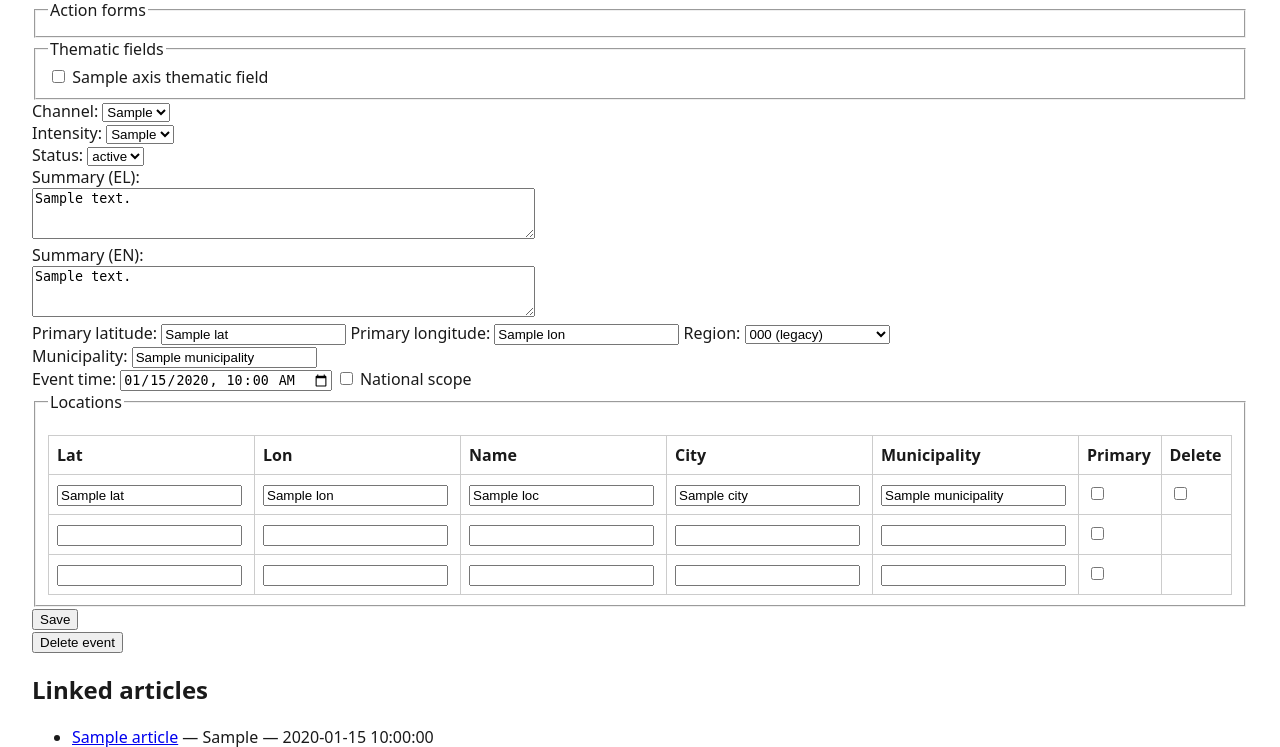
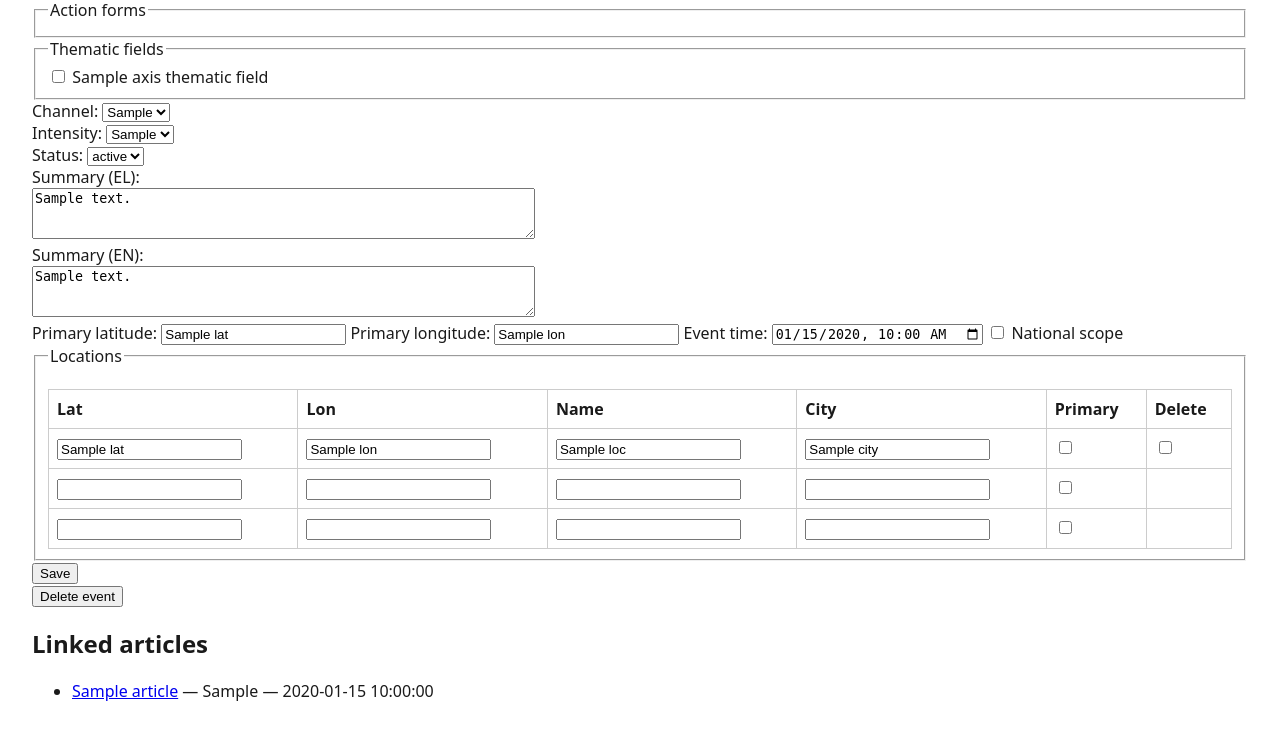
Before and after one commit to NektariosTP/social-reaction-analysis-gr, a FastAPI app: template admin/templates/event_edit.html in a window 1280 px wide. Shown: the part 152-899 px from the top of the page. After the commit the page ends 853 px from the top, so only its background shows below. Run offline with FastAPI, Linux system fonts and the light colour scheme; the template is opened without the code that fills it: most values are stand-ins (such as "Sample title", 1, 10 or a date in 2020); parts of the project's set-up code (start-up, migrations or seed data) failed here and were passed over.

Commit message:
feat(scope): trim region/municipality from admin moderation

```diff
--- a/admin/routes/events.py
+++ b/admin/routes/events.py
@@ -15,7 +15,6 @@ from starlette.responses import RedirectResponse, Response
 from admin.auth import require_admin
 from admin.db import get_db
 from enrich.classify import AXIS_ACTION_FORMS, AXIS_CHANNEL, AXIS_INTENSITY, AXIS_THEMATIC_FIELDS
-from enrich.geocode import canonical_region_names
 
 router = APIRouter(dependencies=[Depends(require_admin)])
 templates = Jinja2Templates(directory="admin/templates")
@@ -38,7 +37,6 @@ async def _fetch_admin_events(
     session: AsyncSession,
     *,
     status: str | None,
-    region_code: str | None,
     limit: int = 50,
     offset: int = 0,
 ) -> list[Any]:
@@ -48,15 +46,12 @@ async def _fetch_admin_events(
     if status:
         conditions.append("status = :status")
         params["status"] = status
-    if region_code:
-        conditions.append("region_code = :region_code")
-        params["region_code"] = region_code
 
     where_clause = f"WHERE {' AND '.join(conditions)}" if conditions else ""
     result = await session.execute(
         text(f"""
             SELECT id, action_forms, thematic_fields, channel, intensity,
-                   summary_el, article_count, first_seen, last_seen, status, region_code
+                   summary_el, article_count, first_seen, last_seen, status
             FROM events
             {where_clause}
             ORDER BY first_seen DESC NULLS LAST
@@ -77,10 +72,9 @@ async def list_events(
     request: Request,
     session: AsyncSession = Depends(get_db),
     status: str = "pending_review",
-    region_code: str | None = None,
 ) -> Response:
     status_filter = status if status in ALL_STATUSES else None
-    rows = await _fetch_admin_events(session, status=status_filter, region_code=region_code)
+    rows = await _fetch_admin_events(session, status=status_filter)
     return templates.TemplateResponse(
         request,
         "events.html",
@@ -88,7 +82,6 @@ async def list_events(
             "events": rows,
             "statuses": ALL_STATUSES,
             "selected_status": status,
-            "region_code": region_code or "",
         },
     )
 
@@ -124,9 +117,9 @@ async def _fetch_event_detail(session: AsyncSession, event_id: str) -> Any | Non
                    summary_el, summary_en, classification_confidence,
                    ST_Y(primary_location::geometry) AS lat,
                    ST_X(primary_location::geometry) AS lon,
-                   region_code, article_count, source_count,
+                   article_count, source_count,
                    first_seen, last_seen, status,
-                   event_time, is_national, municipality
+                   event_time, is_national
             FROM events WHERE id = :id
         """),
         {"id": event_id},
@@ -138,7 +131,7 @@ async def _fetch_event_locations(session: AsyncSession, event_id: str) -> list[A
     result = await session.execute(
         text("""
             SELECT id, ST_Y(location::geometry) AS lat, ST_X(location::geometry) AS lon,
-                   location_name, city, municipality, is_primary
+                   location_name, city, is_primary
             FROM event_locations WHERE event_id = :id ORDER BY is_primary DESC, id
         """),
         {"id": event_id},
@@ -157,21 +150,11 @@ async def _fetch_event_articles(session: AsyncSession, event_id: str) -> list[An
     return result.all()
 
 
-async def _fetch_municipality_names(session: AsyncSession) -> list[str]:
-    """All δήμος names for the datalist. Fail-soft: any DB error -> []."""
-    try:
-        result = await session.execute(text("SELECT name FROM municipalities ORDER BY name"))
-        return list(result.scalars().all())
-    except Exception:  # noqa: BLE001 — datalist is best-effort UX, never blocks editing
-        return []
-
-
 def _edit_form_context(
     event: Any,
     locations: list[Any],
     articles: list[Any],
     error: str | None,
-    municipality_names: list[str],
 ) -> dict[str, Any]:
     event_time_local = ""
     if event is not None and getattr(event, "event_time", None) is not None:
@@ -185,8 +168,6 @@ def _edit_form_context(
         "axis_thematic_fields": AXIS_THEMATIC_FIELDS,
         "axis_channel": AXIS_CHANNEL,
         "axis_intensity": AXIS_INTENSITY,
-        "region_names": canonical_region_names(),
-        "municipality_names": municipality_names,
         "event_time_local": event_time_local,
         "error": error,
     }
@@ -201,10 +182,9 @@ async def edit_event_form(
         return HTMLResponse("Event not found", status_code=404)
     locations = await _fetch_event_locations(session, event_id)
     articles = await _fetch_event_articles(session, event_id)
-    municipality_names = await _fetch_municipality_names(session)
     return templates.TemplateResponse(
         request, "event_edit.html",
-        _edit_form_context(event, locations, articles, None, municipality_names),
+        _edit_form_context(event, locations, articles, None),
     )
 
 
@@ -214,7 +194,6 @@ async def _save_event_locations(session: AsyncSession, event_id: str, form: Any)
     loc_lons = form.getlist("loc_lon")
     loc_names = form.getlist("loc_name")
     loc_cities = form.getlist("loc_city")
-    loc_municipalities = form.getlist("loc_municipality")
     loc_primaries = set(form.getlist("loc_is_primary"))
     loc_deletes = set(form.getlist("loc_delete"))
 
@@ -233,7 +212,6 @@ async def _save_event_locations(session: AsyncSession, event_id: str, form: Any)
         lon = float(lon_raw)
         name = loc_names[i] if i < len(loc_names) else ""
         city = loc_cities[i] if i < len(loc_cities) else ""
-        municipality = loc_municipalities[i] if i < len(loc_municipalities) else ""
         is_primary = idx in loc_primaries
 
         if loc_id:
@@ -241,21 +219,21 @@ async def _save_event_locations(session: AsyncSession, event_id: str, form: Any)
                 text("""
                     UPDATE event_locations SET
                         location = ST_SetSRID(ST_MakePoint(:lon, :lat), 4326)::geography,
-                        location_name = :name, city = :city, municipality = :municipality,
+                        location_name = :name, city = :city,
                         is_primary = :is_primary
                     WHERE id = :id
                 """),
                 {"lat": lat, "lon": lon, "name": name or None, "city": city or None,
-                 "municipality": municipality or None, "is_primary": is_primary, "id": loc_id},
+                 "is_primary": is_primary, "id": loc_id},
             )
         else:
             await session.execute(
                 text("""
-                    INSERT INTO event_locations (event_id, location, location_name, city, municipality, is_primary)
-                    VALUES (:event_id, ST_SetSRID(ST_MakePoint(:lon, :lat), 4326)::geography, :name, :city, :municipality, :is_primary)
+                    INSERT INTO event_locations (event_id, location, location_name, city, is_primary)
+                    VALUES (:event_id, ST_SetSRID(ST_MakePoint(:lon, :lat), 4326)::geography, :name, :city, :is_primary)
                 """),
                 {"event_id": event_id, "lat": lat, "lon": lon, "name": name or None,
-                 "city": city or None, "municipality": municipality or None, "is_primary": is_primary},
+                 "city": city or None, "is_primary": is_primary},
             )
 
 
@@ -272,9 +250,6 @@ async def edit_event_submit(
     status = form.get("status", "")
     summary_el = form.get("summary_el", "") or None
     summary_en = form.get("summary_en", "") or None
-    region_code = form.get("region_code", "") or None
-    region_code_original = form.get("region_code_original", "") or None
-    municipality = form.get("municipality", "") or None
     is_national = "is_national" in form
     lat_raw = form.get("lat", "")
     lon_raw = form.get("lon", "")
@@ -291,9 +266,6 @@ async def edit_event_submit(
         errors.append("Invalid intensity.")
     if status not in ALL_STATUSES:
         errors.append("Invalid status.")
-    if region_code is not None and region_code not in canonical_region_names() \
-            and region_code != region_code_original:
-        errors.append("Invalid region.")
 
     event_time = None
     try:
@@ -313,11 +285,10 @@ async def edit_event_submit(
         event = await _fetch_event_detail(session, event_id)
         locations = await _fetch_event_locations(session, event_id)
         articles = await _fetch_event_articles(session, event_id)
-        municipality_names = await _fetch_municipality_names(session)
         return templates.TemplateResponse(
             request,
             "event_edit.html",
-            _edit_form_context(event, locations, articles, " ".join(errors), municipality_names),
+            _edit_form_context(event, locations, articles, " ".join(errors)),
             status_code=422,
         )
 
@@ -330,8 +301,6 @@ async def edit_event_submit(
                 intensity = :intensity,
                 summary_el = :summary_el,
                 summary_en = :summary_en,
-                region_code = :region_code,
-                municipality = :municipality,
                 is_national = :is_national,
                 event_time = :event_time,
                 status = :status,
@@ -347,8 +316,6 @@ async def edit_event_submit(
             "intensity": intensity,
             "summary_el": summary_el,
             "summary_en": summary_en,
-            "region_code": region_code,
-            "municipality": municipality,
             "is_national": is_national,
             "event_time": event_time,
             "status": status,
--- a/admin/templates/event_edit.html
+++ b/admin/templates/event_edit.html
@@ -50,21 +50,6 @@
 
   <label>Primary latitude: <input type="text" name="lat" value="{{ event.lat if event.lat is not none else '' }}"></label>
   <label>Primary longitude: <input type="text" name="lon" value="{{ event.lon if event.lon is not none else '' }}"></label>
-  <label>Region:
-    <select name="region_code">
-      <option value="">— none —</option>
-      {% for r in region_names %}
-      <option value="{{ r }}" {% if r == event.region_code %}selected{% endif %}>{{ r }}</option>
-      {% endfor %}
-      {% if event.region_code and event.region_code not in region_names %}
-      <option value="{{ event.region_code }}" selected>{{ event.region_code }} (legacy)</option>
-      {% endif %}
-    </select>
-  </label>
-  <input type="hidden" name="region_code_original" value="{{ event.region_code or '' }}"><br>
-
-  <label>Municipality: <input type="text" name="municipality" list="municipalities"
-    value="{{ event.municipality or '' }}"></label><br>
 
   <label>Event time:
     <input type="datetime-local" name="event_time" value="{{ event_time_local }}"></label>
@@ -74,14 +59,13 @@
   <fieldset>
     <legend>Locations</legend>
     <table>
-      <tr><th>Lat</th><th>Lon</th><th>Name</th><th>City</th><th>Municipality</th><th>Primary</th><th>Delete</th></tr>
+      <tr><th>Lat</th><th>Lon</th><th>Name</th><th>City</th><th>Primary</th><th>Delete</th></tr>
       {% for loc in locations %}
       <tr>
         <td><input type="text" name="loc_lat" value="{{ loc.lat }}"></td>
         <td><input type="text" name="loc_lon" value="{{ loc.lon }}"></td>
         <td><input type="text" name="loc_name" value="{{ loc.location_name or '' }}"></td>
         <td><input type="text" name="loc_city" value="{{ loc.city or '' }}"></td>
-        <td><input type="text" name="loc_municipality" list="municipalities" value="{{ loc.municipality or '' }}"></td>
         <td><input type="checkbox" name="loc_is_primary" value="{{ loop.index0 }}" {% if loc.is_primary %}checked{% endif %}></td>
         <td>
           <input type="checkbox" name="loc_delete" value="{{ loop.index0 }}">
@@ -95,15 +79,11 @@
         <td><input type="text" name="loc_lon" value=""></td>
         <td><input type="text" name="loc_name" value=""></td>
         <td><input type="text" name="loc_city" value=""></td>
-        <td><input type="text" name="loc_municipality" list="municipalities" value=""></td>
         <td><input type="checkbox" name="loc_is_primary" value="{{ loop.index0 + locations|length }}"></td>
         <td><input type="hidden" name="loc_id" value=""></td>
       </tr>
       {% endfor %}
     </table>
-    <datalist id="municipalities">
-      {% for m in municipality_names %}<option value="{{ m }}">{% endfor %}
-    </datalist>
   </fieldset>
 
   <button type="submit">Save</button>
--- a/admin/templates/events.html
+++ b/admin/templates/events.html
@@ -11,7 +11,6 @@
       {% endfor %}
     </select>
   </label>
-  <label>Region code: <input type="text" name="region_code" value="{{ region_code }}"></label>
   <button type="submit">Filter</button>
 </form>
 
```
